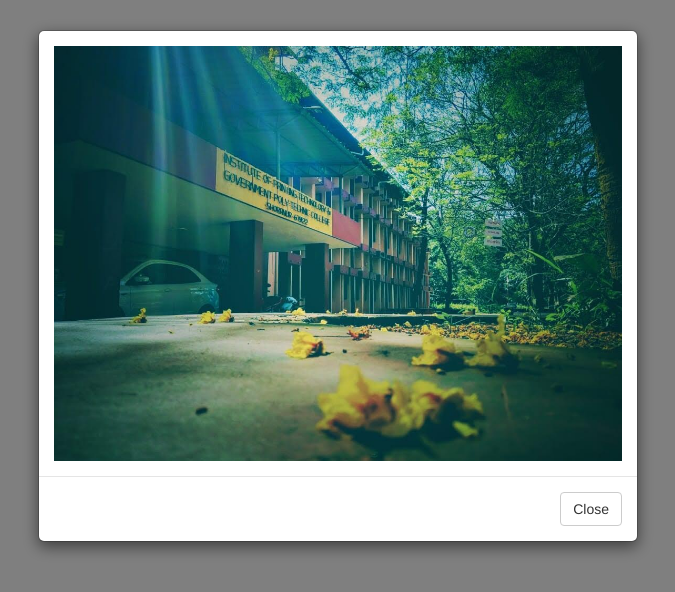
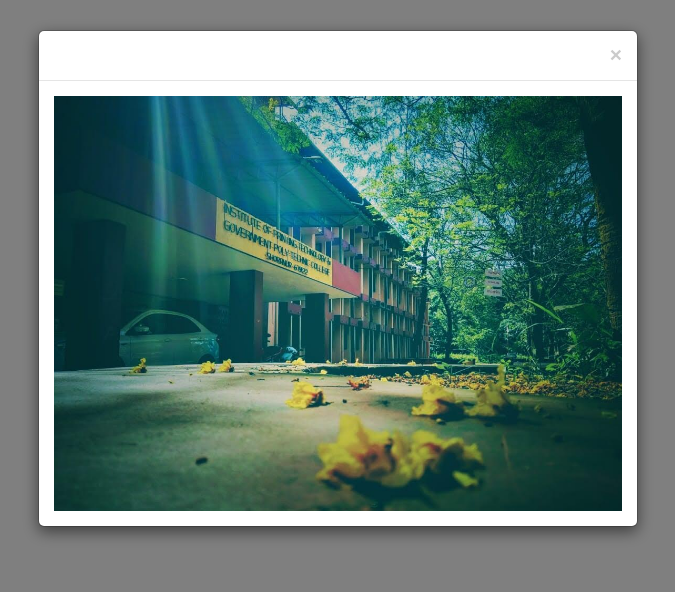
Before and after one commit to the-photographrr/loader-glitch, a plain HTML site: page index.html in a window 1280 px wide. Shown: the whole page, without its empty margins (302-977 px from the left). Drawn offline with nearby package versions, Linux system fonts and the light colour scheme.

Commit message:
Update index.html

```diff
--- a/index.html
+++ b/index.html
@@ -13,14 +13,14 @@
 
       <!-- Modal content-->
       <div class="modal-content">
+        <div class="modal-header">
+          <button type="button" class="close" data-dismiss="modal">&times;</button>
+        </div>
         <div class="modal-body">
           <div class="row">
             <div class="col-lg-12"><img src="IMG-20180921-WA0017.jpg" class="img-responsive" /></div>
           </div>
 
-        </div>
-        <div class="modal-footer">
-          <button type="button" class="btn btn-default" data-dismiss="modal">Close</button>
         </div>
       </div>
 
```
